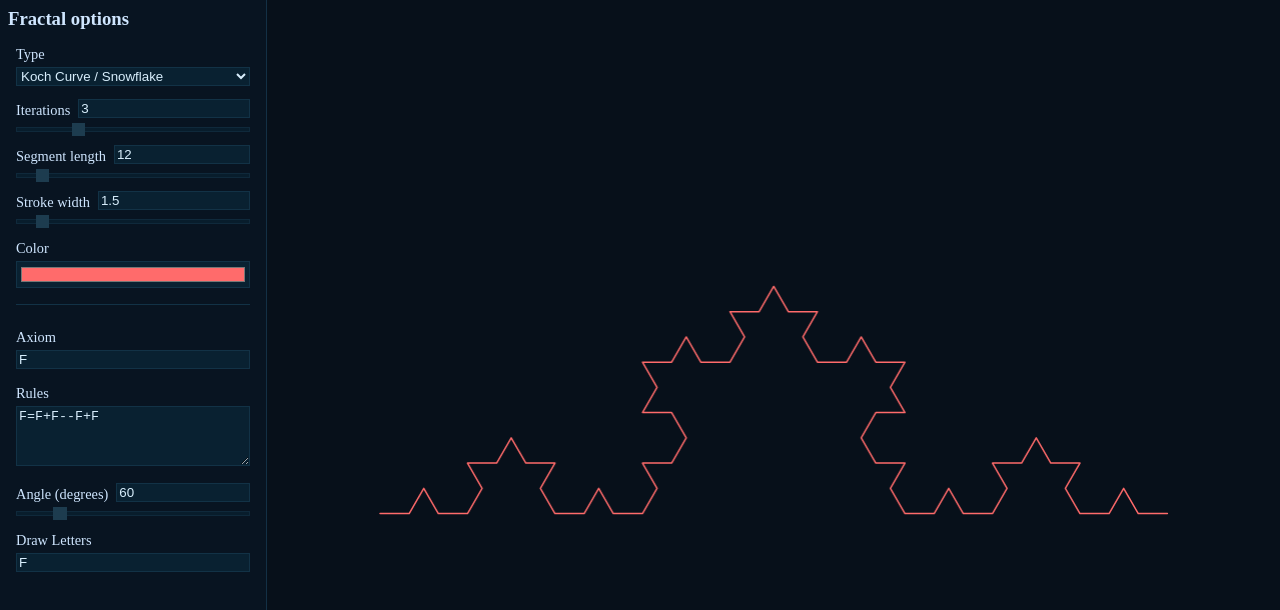
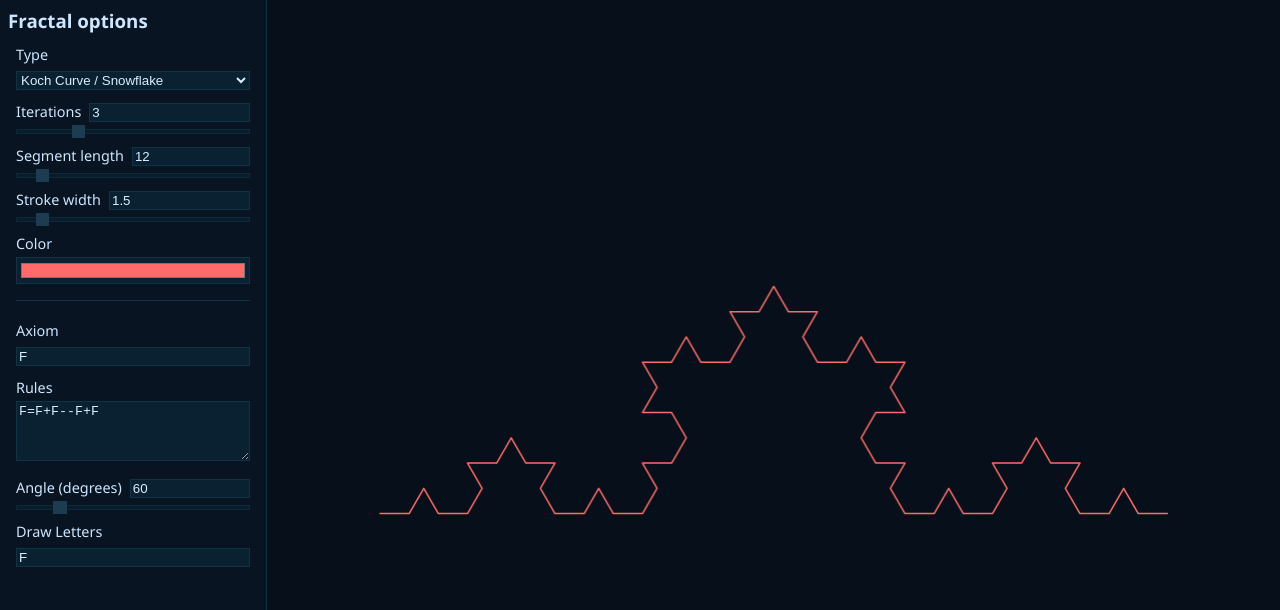
Before and after one commit to Jala3400/fractal-experiments, a SvelteKit app: page / in a window 1280 px wide. Shown: the top 610 px of the page. Built offline with nearby package versions, Linux system fonts and the light colour scheme.

Commit message:
Small design improvements

```diff
--- a/src/app.css
+++ b/src/app.css
@@ -20,4 +20,5 @@
     padding: 0;
     width: 100%;
     height: 100vh;
+    font-family: "Segoe UI", Tahoma, Geneva, Verdana, sans-serif;
 }
--- a/src/lib/components/atoms/Label.svelte
+++ b/src/lib/components/atoms/Label.svelte
@@ -14,7 +14,7 @@
 <style>
     label {
         display: block;
-        margin: 8px 0 4px;
+        margin: 4px 0;
         font-size: 0.9rem;
         color: var(--text-secondary);
 
--- a/src/lib/components/molecules/NumericControl.svelte
+++ b/src/lib/components/molecules/NumericControl.svelte
@@ -31,7 +31,7 @@
 
     .input-row {
         display: flex;
-        align-items: center;
+        align-items: baseline;
         gap: 8px;
     }
 </style>
--- a/src/routes/+page.svelte
+++ b/src/routes/+page.svelte
@@ -115,6 +115,7 @@
         background: var(--bg-primary);
         color: var(--text-primary);
         height: 100%;
+        overflow: hidden;
     }
     .sidebar {
         padding: 8px;
```
